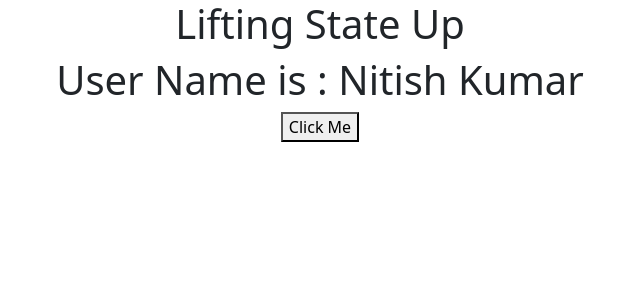
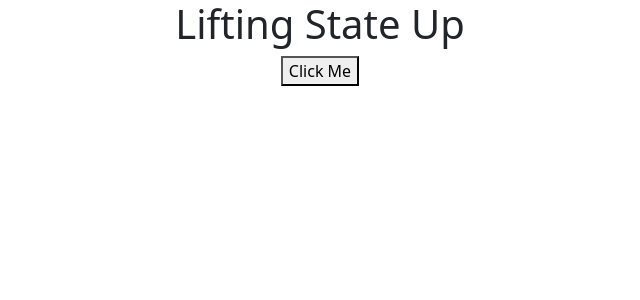
Before and after one commit to Nitish8800/React-Practice-Tutorial, a React (Create React App) app in the folder react_tutorial_3_state-fun/: page / in a window 1280 px wide. Shown: the top 300 px of the page, without its empty margins (320-960 px from the left). Built offline with nearby package versions, Linux system fonts and the light colour scheme.

Commit message:
React tutorial in Hindi #38 Send Data Child to Parent Component

```diff
--- a/react_tutorial_3_state-fun/src/components/User.js
+++ b/react_tutorial_3_state-fun/src/components/User.js
@@ -45,7 +45,7 @@ function User(props) {
   const name = "Nitish Kumar";
   return (
     <div>
-      <h1>User Name is : {name} </h1>
+      {/* <h1>User Name is : {name} </h1> */}
       <button onClick={() => props.getData(name)}>Click Me</button>
     </div>
   );
```
